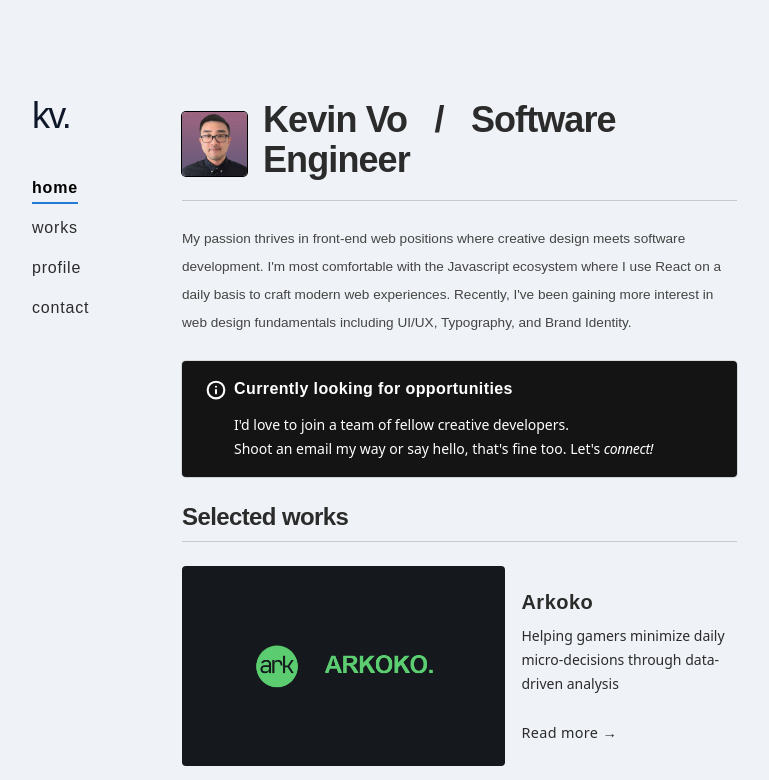
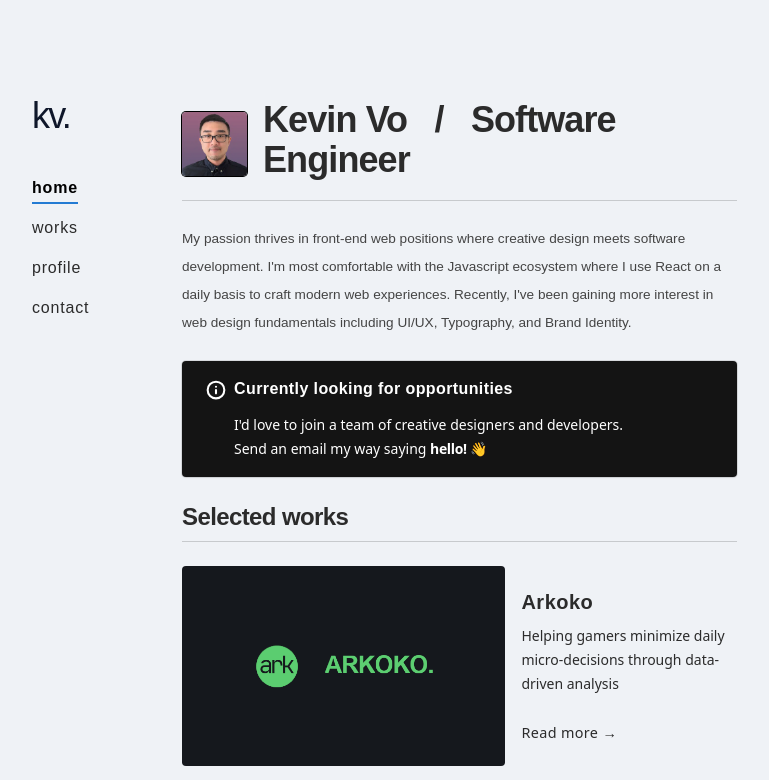
Before and after one commit to Yezo/portfolio-v2, a Next.js app: page / in a window 1280 px wide. Shown: the top 780 px of the page, without its empty margins (160-929 px from the left). Built offline with nearby package versions, Linux system fonts and the light colour scheme; a web font is replaced by a local one.

Commit message:
text update

```diff
--- a/src/components/InfoBox/InfoBox.tsx
+++ b/src/components/InfoBox/InfoBox.tsx
@@ -12,15 +12,15 @@ export default function InfoBox() {
           Currently looking for opportunities
         </div>
         <div className="text-sm leading-6">
-          <div> {"I'd love to join a team of fellow creative developers."}</div>
+          <div> {"I'd love to join a team of creative designers and developers."}</div>
           <span>
-            {`Shoot an email my way or say hello, that's fine too. Let's`}{" "}
+            {`Send an email my way saying`}{" "}
             <span>
               <Link
                 href="mailto:kvo.codes@gmail.com"
-                className={`relative inline-block max-w-fit select-none text-sm italic tracking-tight outline-none before:absolute before:-bottom-1 before:h-0.5 before:w-full before:origin-left before:scale-x-0 before:bg-accent before:transition hover:before:scale-100`}
+                className={`relative inline-block max-w-fit select-none text-sm font-bold tracking-tight outline-none before:absolute before:-bottom-1 before:h-0.5 before:w-full before:origin-left before:scale-x-0 before:bg-accent before:transition hover:before:scale-100`}
               >
-                {"connect!"}
+                {"hello! 👋"}
               </Link>
             </span>
           </span>
```
